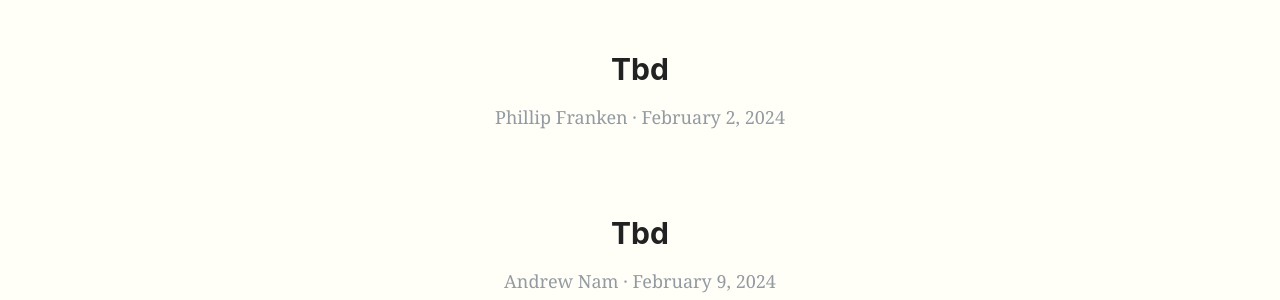
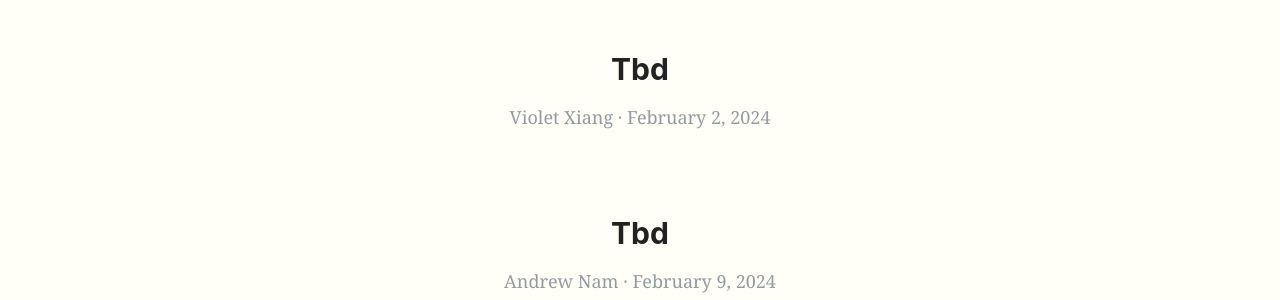
Before and after one commit to frisem/frisem.github.io, a Jekyll site: the page built from index.html, in a window 1280 px wide. Shown: the part 489-789 px from the top of the page. Built offline with Jekyll 4.4.1, drawn with Linux system fonts in a browser that asks for light colours; the list of posts is cut into pages by our own code.

Commit message:
update name

```diff
--- a/_posts/2024-02-02-Phillip-Franken.md
+++ b/_posts/2024-02-02-Phillip-Franken.md
@@ -1,7 +1,7 @@
 ---
 layout: post
 title: Tbd
-speaker: Phillip Franken
+speaker: Violet Xiang
 ---
 
 Abstract to come.
```
